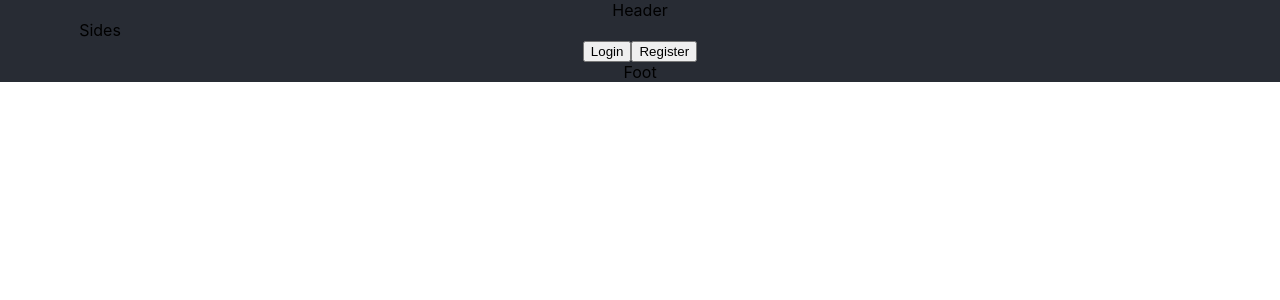
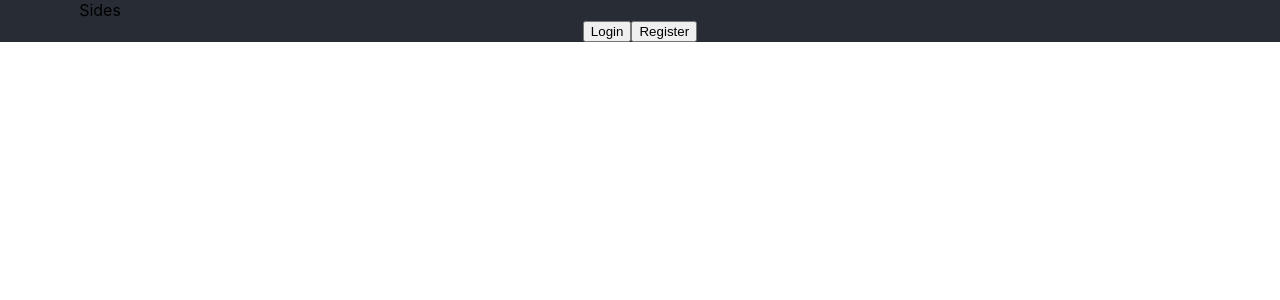
Before and after one commit to AldiPrayogi/twitter-frontend-commsult, a React (Create React App) app: page / in a window 1280 px wide. Shown: the top 300 px of the page. Built offline with nearby package versions, Linux system fonts and the light colour scheme.

Commit message:
last commit for tues

```diff
--- a/src/pages/Homepage.js
+++ b/src/pages/Homepage.js
@@ -1,5 +1,5 @@
 import React from "react";
-import { Button, Layout } from "antd";
+import { Button, Layout, Row, Col, Space } from "antd";
 import { useHistory } from "react-router-dom";
 
 const Homepage = () => {
@@ -14,19 +14,23 @@ const Homepage = () => {
   };
 
   return (
+    <div>
       <Layout>
-      <Header>Header</Header>
-      <Layout>
+        <Row>
+          <Col span={14}>
             <Sider>Sides</Sider>
+          </Col>
+          <Col span={10}>
             <Content>
               <Button type="primary" onClick={onSubmitLogin}>
                 Login
               </Button>
               <Button onClick={onSubmitRegister}>Register</Button>
             </Content>
+          </Col>
+        </Row>
       </Layout>
-      <Footer>Foot</Footer>
-    </Layout>
+    </div>
   );
 };
 
```
Lines whose indentation alone changed are shown as unchanged.
